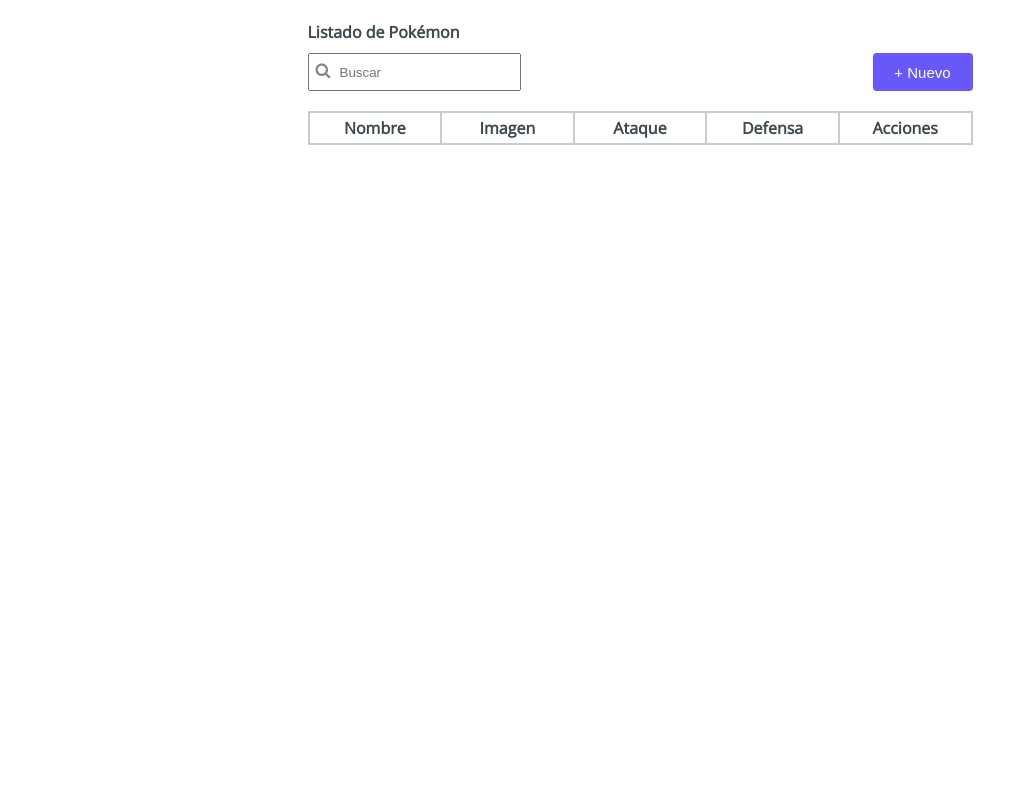
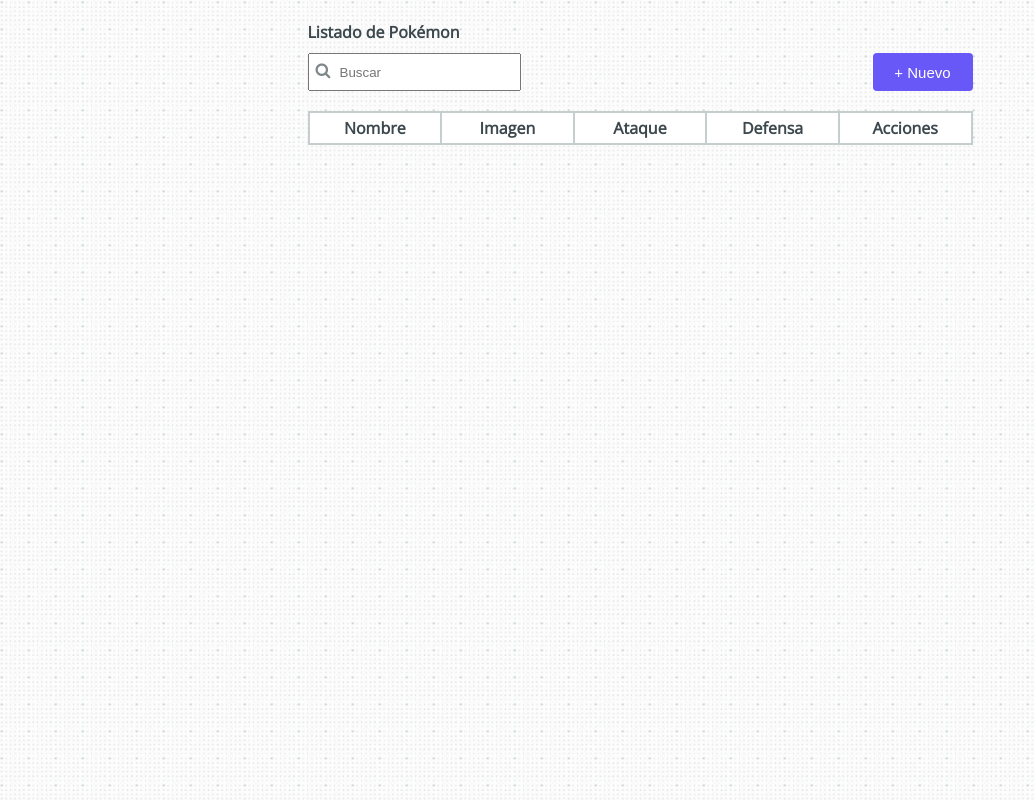
Before and after one commit to DeltaQuery/pokedex, a plain HTML site: page index.html in a window 1280 px wide. Shown: the whole page, without its empty margins (0-1035 px from the left). Drawn offline with nearby package versions, Linux system fonts and the light colour scheme; no server answers.

Commit message:
Update styles.css

```diff
--- a/styles.css
+++ b/styles.css
@@ -7,7 +7,7 @@
 body {
   margin: 0;
   padding: 0;
-  background-image: url("../resources/bg.png");
+  background-image: url("./bg.png");
   background-repeat: repeat;
   color: #3c484e;
   font-family: 'Open Sans', sans-serif;
```
